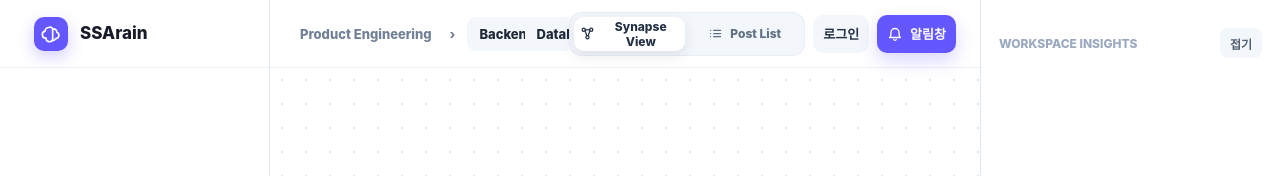
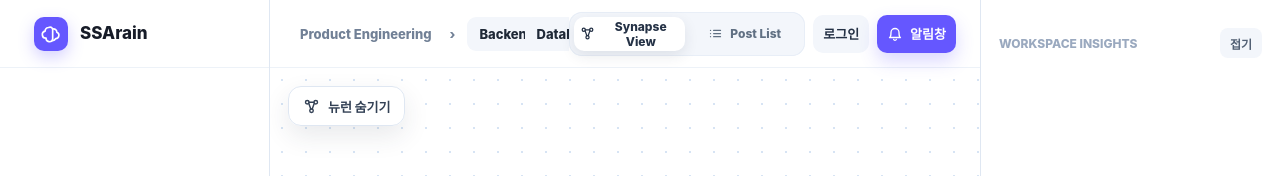
Before and after one commit to doljeen/SSArain-web, a React (Vite) app: page / in a window 1280 px wide. Shown: the top 176 px of the page. Built offline with nearby package versions, Linux system fonts and the light colour scheme.

Commit message:
뉴런 숨기기 버튼 추가

```diff
--- a/src/pages/main/components/Workspace.jsx
+++ b/src/pages/main/components/Workspace.jsx
@@ -136,13 +136,15 @@ const collectTopicMap = (rootTopics, activeTopicId) => {
   return { rootNodes, descendantNodes, links, selectedTopic };
 };
 
-const TopicTreeGraphComponent = ({ rootTopics, activeTopic, topicNodesById = {}, showNeuronDetail, onMoveToTopic, onOpenNodeDetail }) => {
+const TopicTreeGraphComponent = ({ rootTopics, activeTopic, topicNodesById = {}, showNeuronDetail, hideNeurons, onMoveToTopic, onOpenNodeDetail }) => {
   const { rootNodes, descendantNodes, links, selectedTopic } = useMemo(
     () => collectTopicMap(rootTopics, activeTopic?.id),
     [rootTopics, activeTopic?.id]
   );
   const allTopicNodes = useMemo(() => [...rootNodes, ...descendantNodes], [rootNodes, descendantNodes]);
   const positionedNeurons = useMemo(() => {
+    if (hideNeurons) return [];
+
     const topicBlockers = allTopicNodes.map(topicBlockerForNode);
     const nextPositionedNeurons = [];
     const placedExpandedNeuronBlockers = [];
@@ -187,7 +189,7 @@ const TopicTreeGraphComponent = ({ rootTopics, activeTopic, topicNodesById = {},
     });
 
     return nextPositionedNeurons;
-  }, [allTopicNodes, selectedTopic, showNeuronDetail, topicNodesById]);
+  }, [allTopicNodes, hideNeurons, selectedTopic, showNeuronDetail, topicNodesById]);
 
   if (!rootTopics.length) return null;
 
@@ -197,11 +199,11 @@ const TopicTreeGraphComponent = ({ rootTopics, activeTopic, topicNodesById = {},
         <span className="topic-map-link" key={`${link.from.topic.id}-${link.to.topic.id}`} style={lineStyle(link.from.x, link.from.y, link.to.x, link.to.y)} aria-hidden="true" />
       ))}
 
-      {positionedNeurons.map((item) => (
+      {!hideNeurons && positionedNeurons.map((item) => (
         <span className={`neuron-map-link is-main ${item.isSelectedTopic ? "is-selected-topic" : "is-background"}`} key={`neuron-link-${item.topicNode.topic.id}-${item.node.id}`} style={lineStyle(item.topicNode.x, item.topicNode.y, item.x, item.y)} aria-hidden="true" />
       ))}
 
-      {positionedNeurons.map((item) => (
+      {!hideNeurons && positionedNeurons.map((item) => (
         <button
           className={`neuron-map-node is-main ${item.isSelectedTopic ? "is-selected-topic" : "is-background"} ${item.isExpanded ? "is-expanded" : ""}`}
           key={`${item.topicNode.topic.id}-${item.node.id}`}
@@ -238,6 +240,7 @@ const TopicTreeGraph = memo(TopicTreeGraphComponent, (prev, next) => (
   && String(prev.activeTopic?.id || "") === String(next.activeTopic?.id || "")
   && prev.topicNodesById === next.topicNodesById
   && prev.showNeuronDetail === next.showNeuronDetail
+  && prev.hideNeurons === next.hideNeurons
 ));
 
 const formatDate = (value) => {
@@ -332,6 +335,7 @@ export default function Workspace({
 }) {
   const [postQuery, setPostQuery] = useState("");
   const [postSort, setPostSort] = useState("latest");
+  const [hideGraphNeurons, setHideGraphNeurons] = useState(false);
   const hasActiveTopic = Boolean(activeTopic);
   const visibleRootTopics = pageData.topics || [];
   const topicBreadcrumb = useMemo(
@@ -547,8 +551,17 @@ export default function Workspace({
           <>
             {/* CSS 변수로 pan/zoom/tilt 값을 내려서 Prezi식 이동을 표현합니다. */}
             <div className="graph-viewport" style={{ "--pan-x": `${graph.x}px`, "--pan-y": `${graph.y}px`, "--zoom": graph.scale, "--tilt": `${graph.tilt || 0}deg` }}>
-              <TopicTreeGraph rootTopics={visibleRootTopics} activeTopic={activeTopic} topicNodesById={pageData.topicNodesById || {}} showNeuronDetail={Number(graph.scale || 1) >= 0.88} onMoveToTopic={onMoveToTopic} onOpenNodeDetail={onOpenNodeDetail} />
+              <TopicTreeGraph rootTopics={visibleRootTopics} activeTopic={activeTopic} topicNodesById={pageData.topicNodesById || {}} showNeuronDetail={Number(graph.scale || 1) >= 0.88} hideNeurons={hideGraphNeurons} onMoveToTopic={onMoveToTopic} onOpenNodeDetail={onOpenNodeDetail} />
             </div>
+            <button
+              className={`neuron-visibility-toggle ${hideGraphNeurons ? "is-hidden-mode" : ""}`}
+              type="button"
+              aria-pressed={hideGraphNeurons}
+              onClick={() => setHideGraphNeurons((current) => !current)}
+            >
+              <Icon name={hideGraphNeurons ? "file" : "synapse"} />
+              <span>{hideGraphNeurons ? "뉴런 표시" : "뉴런 숨기기"}</span>
+            </button>
             {hasActiveTopic && canGenerateQuiz && (
               <div className="quiz-manage-panel" aria-live="polite">
                 <button className="quiz-manage-create" type="button" onClick={onGenerateQuiz} disabled={quizState.isGenerating || quizLimitReached}>
--- a/src/pages/main/main.css
+++ b/src/pages/main/main.css
@@ -772,6 +772,45 @@ button {
 
 .graph-field.is-flying .graph-viewport {
   transition: transform 720ms cubic-bezier(0.16, 1, 0.3, 1);
+}
+
+.neuron-visibility-toggle {
+  position: absolute;
+  left: 18px;
+  top: 18px;
+  z-index: 36;
+  height: 40px;
+  padding: 0 14px;
+  display: inline-flex;
+  align-items: center;
+  justify-content: center;
+  gap: 8px;
+  border: 1px solid #dfe7f2;
+  border-radius: 13px;
+  background: rgba(255, 255, 255, 0.94);
+  color: #334155;
+  font-size: 13px;
+  font-weight: 900;
+  box-shadow: 0 10px 26px rgba(37, 50, 70, 0.1);
+  backdrop-filter: blur(10px);
+}
+
+.neuron-visibility-toggle:hover {
+  border-color: #cbd5ff;
+  background: #ffffff;
+  color: var(--color-purple-strong);
+  box-shadow: 0 14px 30px rgba(101, 87, 255, 0.15);
+}
+
+.neuron-visibility-toggle.is-hidden-mode {
+  border-color: rgba(101, 87, 255, 0.28);
+  background: #f3f1ff;
+  color: var(--color-purple-strong);
+}
+
+.neuron-visibility-toggle .icon {
+  width: 17px;
+  height: 17px;
 }
 
 .topic-map {
```
